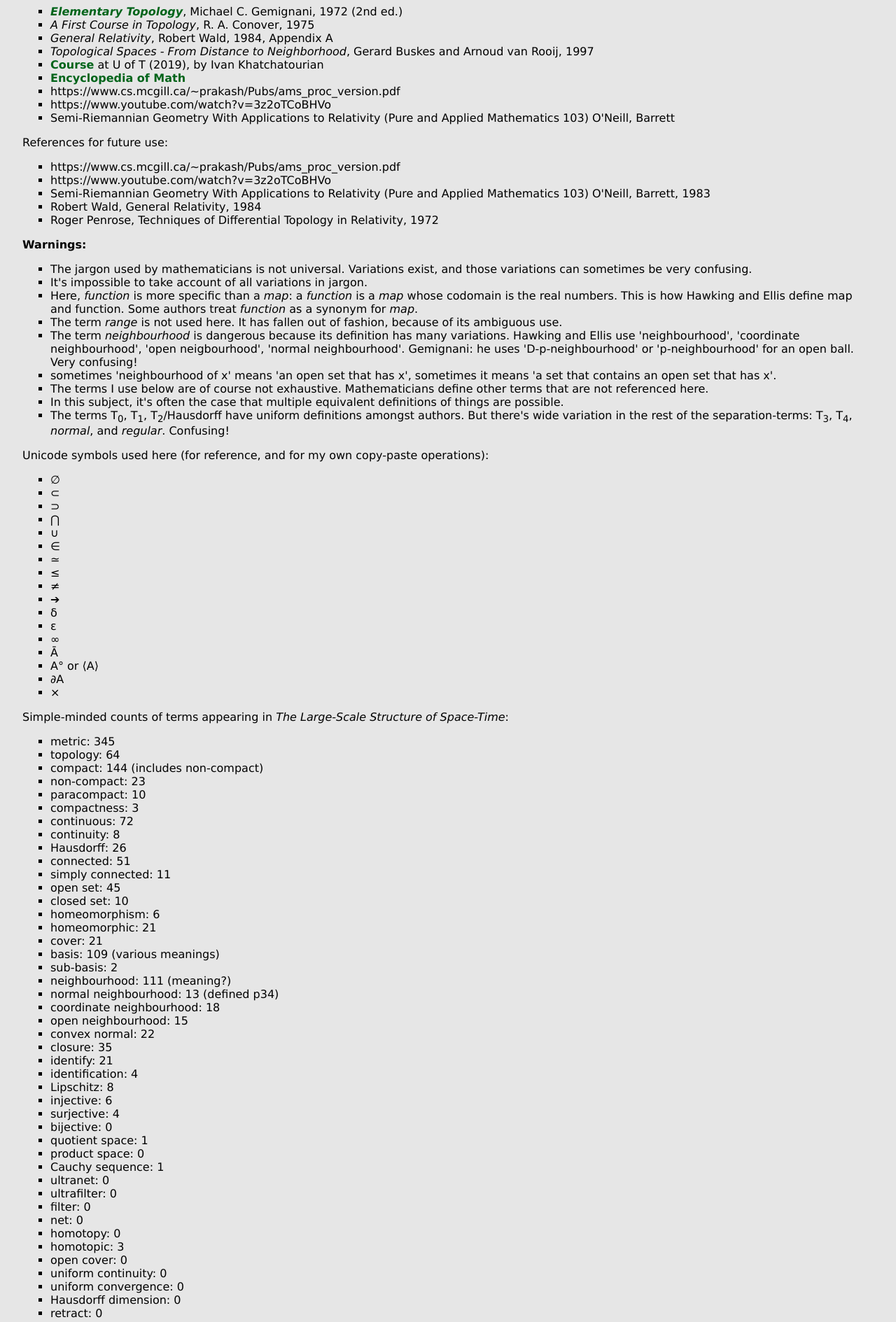
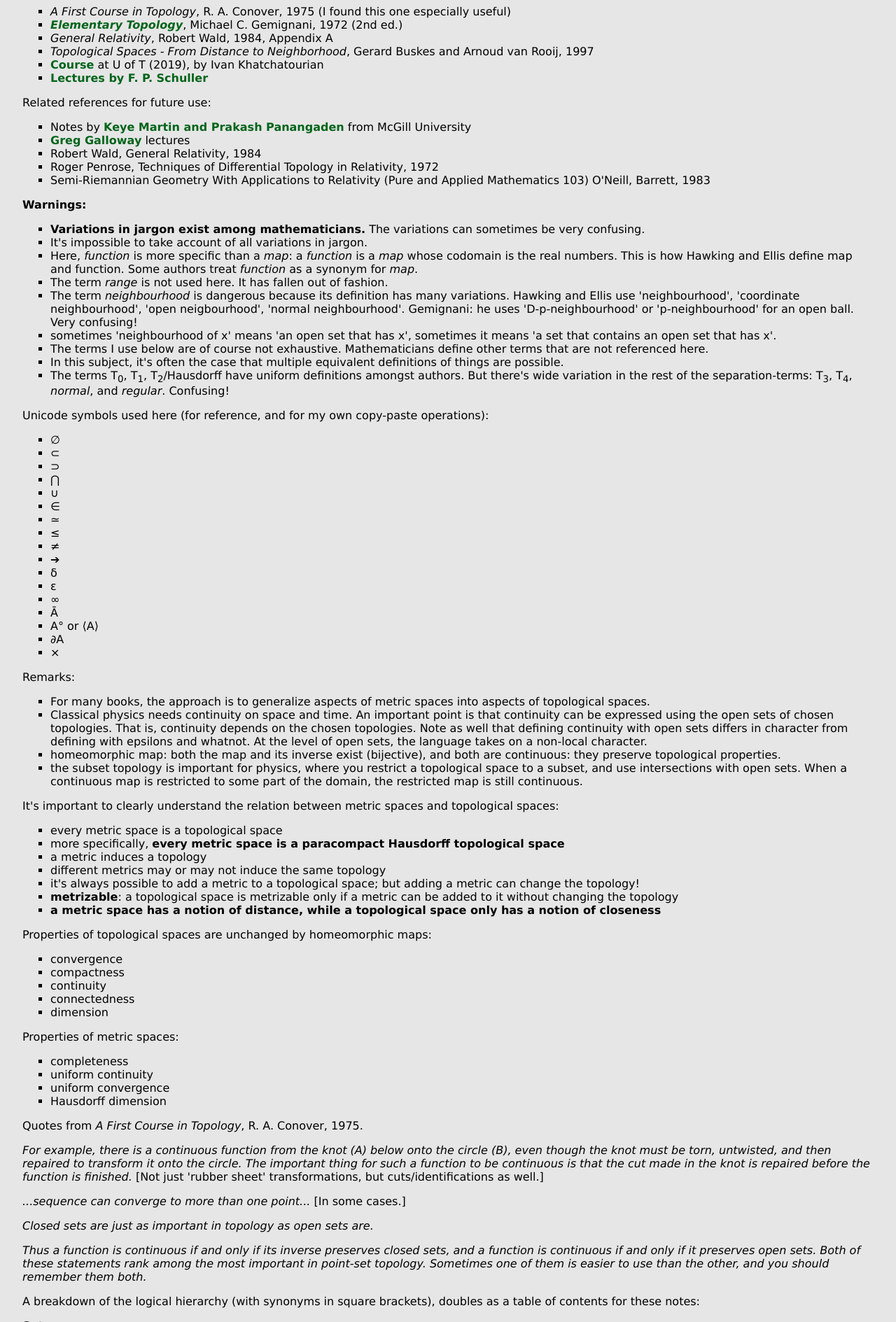
Before and after one commit to johanley/topology, a plain HTML site: page docs/index.html in a window 1280 px wide. Shown: the part 300-2189 px from the top of the page at 70% size. Drawn offline with Linux system fonts and the light colour scheme.

Commit message:
Basic editing

```diff
--- a/docs/index.html
+++ b/docs/index.html
@@ -25,34 +25,31 @@ self-contained apart from requiring a knowledge of simple calculus, algebra, and
 
 <P>References used:
 <ul>
+ <li><em>A First Course in Topology</em>, R. A. Conover, 1975 (I found this one especially useful)
  <li><em><a href='https://archive.org/details/elementarytopolo0002gemi'>Elementary Topology</a></em>, Michael C. Gemignani, 1972 (2nd ed.)
- <li><em>A First Course in Topology</em>, R. A. Conover, 1975
  <li><em>General Relativity</em>, Robert Wald, 1984, Appendix A
  <li><em>Topological Spaces - From Distance to Neighborhood</em>, Gerard Buskes and Arnoud van Rooij, 1997
  <li><a href='https://www.math.toronto.edu/ivan/mat327/index.html'>Course</a> at U of T (2019), by Ivan Khatchatourian
- <li><a href='https://encyclopediaofmath.org/index.php?title=Special%3ASearch&search=exterior+&button='>Encyclopedia of Math</a>
- <li>https://www.cs.mcgill.ca/~prakash/Pubs/ams_proc_version.pdf
- <li>https://www.youtube.com/watch?v=3z2oTCoBHVo
- <li>Semi-Riemannian Geometry With Applications to Relativity (Pure and Applied Mathematics 103) O'Neill, Barrett
-</ul>
-
-<P>References for future use:
-<ul>
- <li>https://www.cs.mcgill.ca/~prakash/Pubs/ams_proc_version.pdf
- <li>https://www.youtube.com/watch?v=3z2oTCoBHVo
- <li>Semi-Riemannian Geometry With Applications to Relativity (Pure and Applied Mathematics 103) O'Neill, Barrett, 1983
+ <li><a href='https://www.youtube.com/watch?v=7G4SqIboeig'>Lectures by F. P. Schuller</a>
+</ul>
+
+<P>Related references for future use:
+<ul>
+ <li>Notes by <a href='https://www.cs.mcgill.ca/~prakash/Pubs/ams_proc_version.pdf'>Keye Martin and Prakash Panangaden</a> from McGill University
+ <li><a href='https://www.youtube.com/watch?v=3z2oTCoBHVo'>Greg Galloway</a> lectures
  <li>Robert Wald, General Relativity, 1984
  <li>Roger Penrose, Techniques of Differential Topology in Relativity, 1972
+ <li>Semi-Riemannian Geometry With Applications to Relativity (Pure and Applied Mathematics 103) O'Neill, Barrett, 1983
 </ul>
 
  <P><b>Warnings:</b>
   <ul>
-   <li>The jargon used by mathematicians is not universal. Variations exist, and those variations can sometimes be very confusing.
+   <li><b>Variations in jargon exist among mathematicians.</b> The variations can sometimes be very confusing.
    <li>It's impossible to take account of all variations in jargon.
    <li>Here, <em>function</em> is more specific than a <em>map</em>: a <em>function</em> is a <em>map</em> whose codomain is the real numbers.
    This is how Hawking and Ellis define map and function.
    Some authors treat <em>function</em> as a synonym for <em>map</em>.
-   <li>The term <em>range</em> is not used here. It has fallen out of fashion, because of its ambiguous use.
+   <li>The term <em>range</em> is not used here. It has fallen out of fashion.
    <li>The term <em>neighbourhood</em> is dangerous because its definition has many variations. Hawking and Ellis use 'neighbourhood', 'coordinate neighbourhood',
    'open neigbourhood', 'normal neighbourhood'. Gemignani: he uses 'D-p-neighbourhood' or 'p-neighbourhood' for an open ball. Very confusing!
    <li>sometimes 'neighbourhood of x' means 'an open set that has x', sometimes it means 'a set that contains an open set that has x'.
@@ -83,63 +80,14 @@ self-contained apart from requiring a knowledge of simple calculus, algebra, and
  <li> &times;
 </ul>
 
-Simple-minded counts of terms appearing in <em>The Large-Scale Structure of Space-Time</em>:
-<ul>
- <li>metric: 345
- <li>topology: 64
- <li>compact: 144 (includes non-compact)
- <li>non-compact: 23
- <li>paracompact: 10
- <li>compactness: 3
- <li>continuous: 72
- <li>continuity: 8
- <li>Hausdorff: 26
- <li>connected: 51
- <li>simply connected: 11
- <li>open set: 45
- <li>closed set: 10
- <li>homeomorphism: 6
- <li>homeomorphic: 21
- <li>cover: 21
- <li>basis: 109 (various meanings)
- <li>sub-basis: 2
- <li>neighbourhood: 111 (meaning?)
- <li>normal neighbourhood: 13 (defined p34)
- <li>coordinate neighbourhood: 18
- <li>open neighbourhood: 15
- <li>convex normal: 22
- <li>closure: 35
- <li>identify: 21
- <li>identification: 4
- <li>Lipschitz: 8
- <li>injective: 6
- <li>surjective: 4
- <li>bijective: 0
- <li>quotient space: 1
- <li>product space: 0
- <li>Cauchy sequence: 1
- <li>ultranet: 0
- <li>ultrafilter: 0
- <li>filter: 0
- <li>net: 0
- <li>homotopy: 0
- <li>homotopic: 3
- <li>open cover: 0
- <li>uniform continuity: 0
- <li>uniform convergence: 0
- <li>Hausdorff dimension: 0
- <li>retract: 0
-</ul>
-
-
 <P>Remarks:
  <ul>
  <li>For many books, the approach is to generalize aspects of metric spaces into aspects of topological spaces.
  <li>Classical physics needs continuity on space and time.
-    It's important that continuity is expressible using the open sets of chosen topologies.
+    An important point is that continuity can be expressed using the open sets of chosen topologies.
     That is, continuity depends on the chosen topologies.
     Note as well that defining continuity with open sets differs in character from defining with epsilons and whatnot.
-    At the level of open sets, the language takes on a 'non-local' character.
+    At the level of open sets, the language takes on a non-local character.
  <li>homeomorphic map: both the map and its inverse exist (bijective), and both are continuous: they preserve topological properties.
  <li>the subset topology is important for physics, where you restrict a topological space to a subset, and use intersections with open sets.
    When a continuous map is restricted to some part of the domain, the restricted map is still continuous.
@@ -176,7 +124,7 @@ Simple-minded counts of terms appearing in <em>The Large-Scale Structure of Spac
 <P>Quotes from <em>A First Course in Topology</em>, R. A. Conover, 1975.
 
 <P><em>For example, there is a continuous function from the knot (A) below onto the circle (B), even though the knot must be torn, untwisted, and then repaired to
-transfrom it onto the circle. The important thing for such a function to be continuous is that the cut made in the knot is repaired before the function
+transform it onto the circle. The important thing for such a function to be continuous is that the cut made in the knot is repaired before the function
 is finished.</em> [Not just 'rubber sheet' transformations, but cuts/identifications as well.]
 
 <P><em>...sequence can converge to more than one point...</em> [In some cases.]
@@ -188,7 +136,7 @@ Both of these statements rank among the most important in point-set topology. So
 remember them both.</em>
 
 
-<P>A breakdown of the logical hierarchy (with synonyms in square brackets):
+<P>A breakdown of the logical hierarchy (with synonyms in square brackets), doubles as a table of contents for these notes:
 <P><b>Sets</b>
 <ul>
   <li>empty set
@@ -389,6 +337,53 @@ remember them both.</em>
  <li>interior
 </ul>
 
+Simple-minded counts of terms appearing in <em>The Large-Scale Structure of Space-Time</em> can give a rought idea of the relative importance of topics:
+<ul>
+ <li>metric: 345
+ <li>topology: 64
+ <li>compact: 144 (includes non-compact)
+ <li>non-compact: 23
+ <li>paracompact: 10
+ <li>compactness: 3
+ <li>continuous: 72
+ <li>continuity: 8
+ <li>Hausdorff: 26
+ <li>connected: 51
+ <li>simply connected: 11
+ <li>open set: 45
+ <li>closed set: 10
+ <li>homeomorphism: 6
+ <li>homeomorphic: 21
+ <li>cover: 21
+ <li>basis: 109 (various meanings)
+ <li>sub-basis: 2
+ <li>neighbourhood: 111 (meaning?)
+ <li>normal neighbourhood: 13 (defined p34)
+ <li>coordinate neighbourhood: 18
+ <li>open neighbourhood: 15
+ <li>convex normal: 22
+ <li>closure: 35
+ <li>identify: 21
+ <li>identification: 4
+ <li>Lipschitz: 8
+ <li>injective: 6
+ <li>surjective: 4
+ <li>bijective: 0
+ <li>quotient space: 1
+ <li>product space: 0
+ <li>Cauchy sequence: 1
+ <li>ultranet: 0
+ <li>ultrafilter: 0
+ <li>filter: 0
+ <li>net: 0
+ <li>homotopy: 0
+ <li>homotopic: 3
+ <li>open cover: 0
+ <li>uniform continuity: 0
+ <li>uniform convergence: 0
+ <li>Hausdorff dimension: 0
+ <li>retract: 0
+</ul>
 
 <P>The <b>empty set</b> ∅:
 <ul>
```
